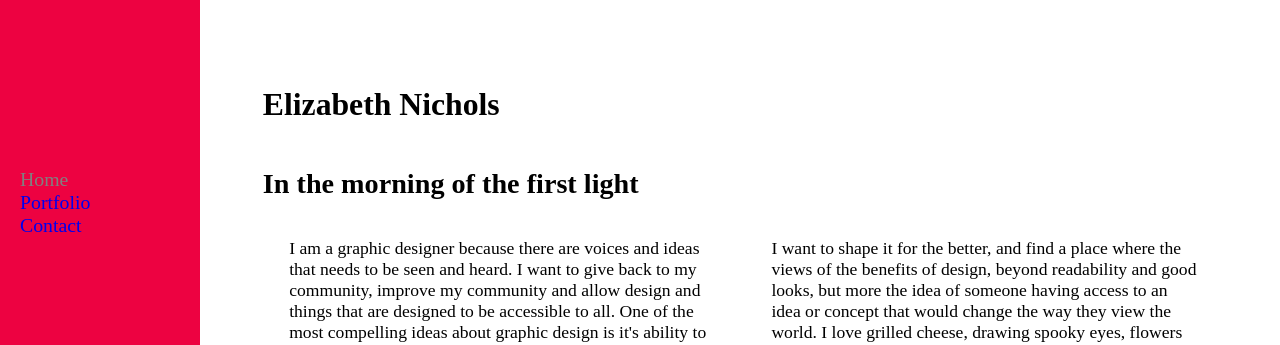
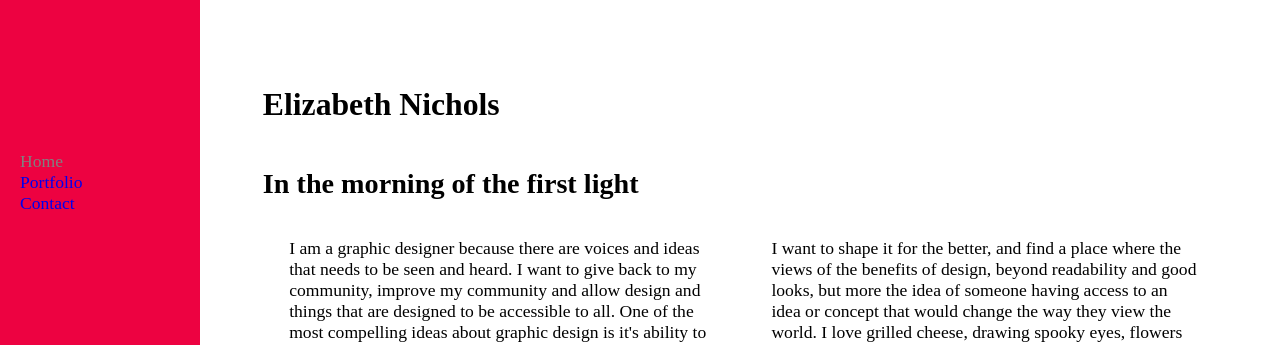
Before and after one commit to sky-bones/portfolio, a Jekyll site: the page built from index.html, in a window 1280 px wide. Shown: the top 345 px of the page. Built offline with Jekyll 4.4.1, drawn with Linux system fonts in a browser that asks for light colours; some web fonts are replaced.

Commit message:
small font size changes

```diff
--- a/css/main.css
+++ b/css/main.css
@@ -51,7 +51,7 @@ header {
 }
 
 .nav {
-  font-size: 1.2656rem;
+  font-size: 1.1250rem;
 	width: 10em;
 	margin: 10px 0 0 0;
 	display: none;
@@ -248,8 +248,8 @@ header {
 		display: none;
 }
 	.nav {
+		font-size: 1.0000rem;
 		display: block;
-		font-size: 1.1250rem;
 		margin: 8em 0 0 0;
 		background-color: transparent;
 		position: absolute;
```
